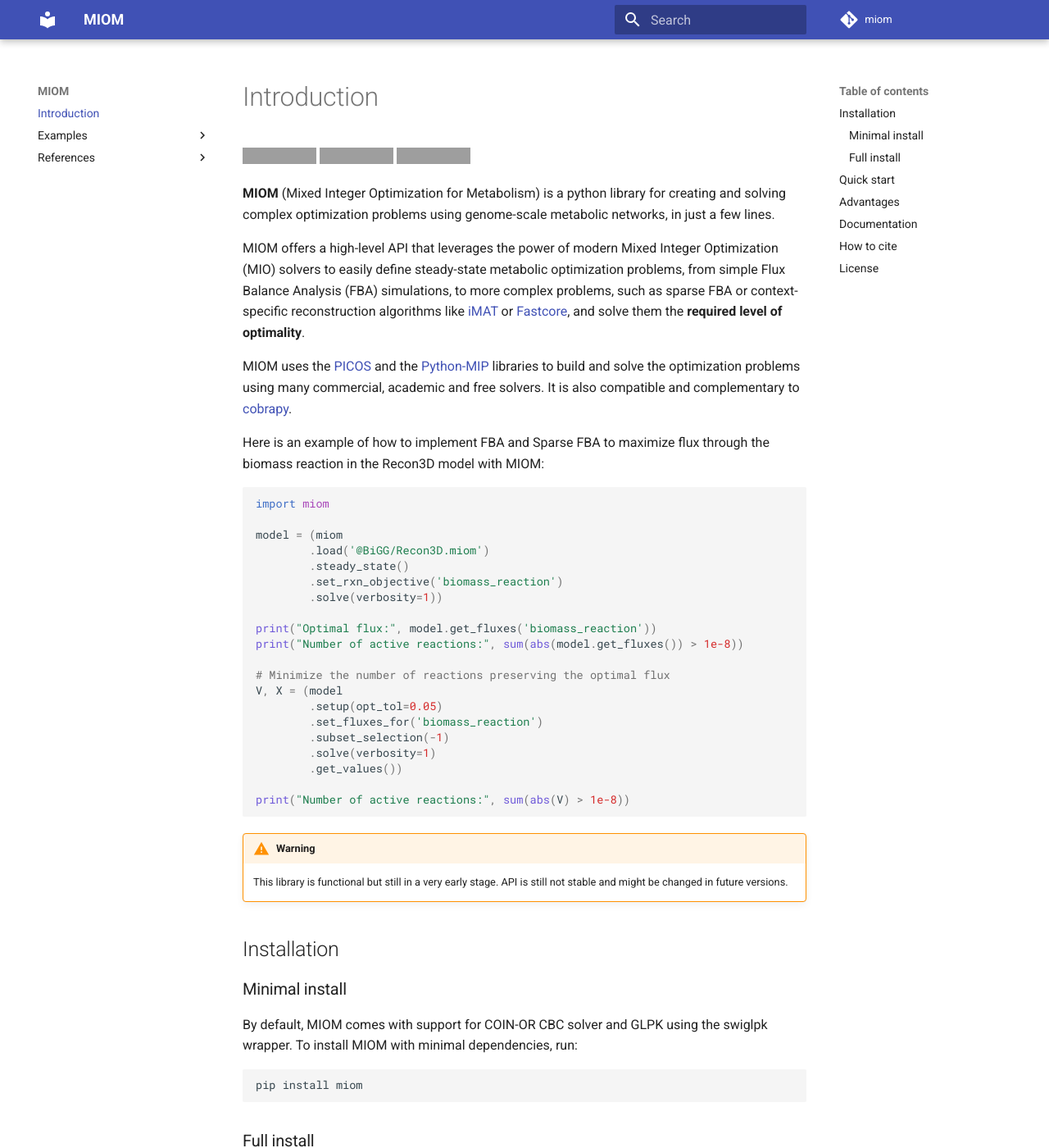
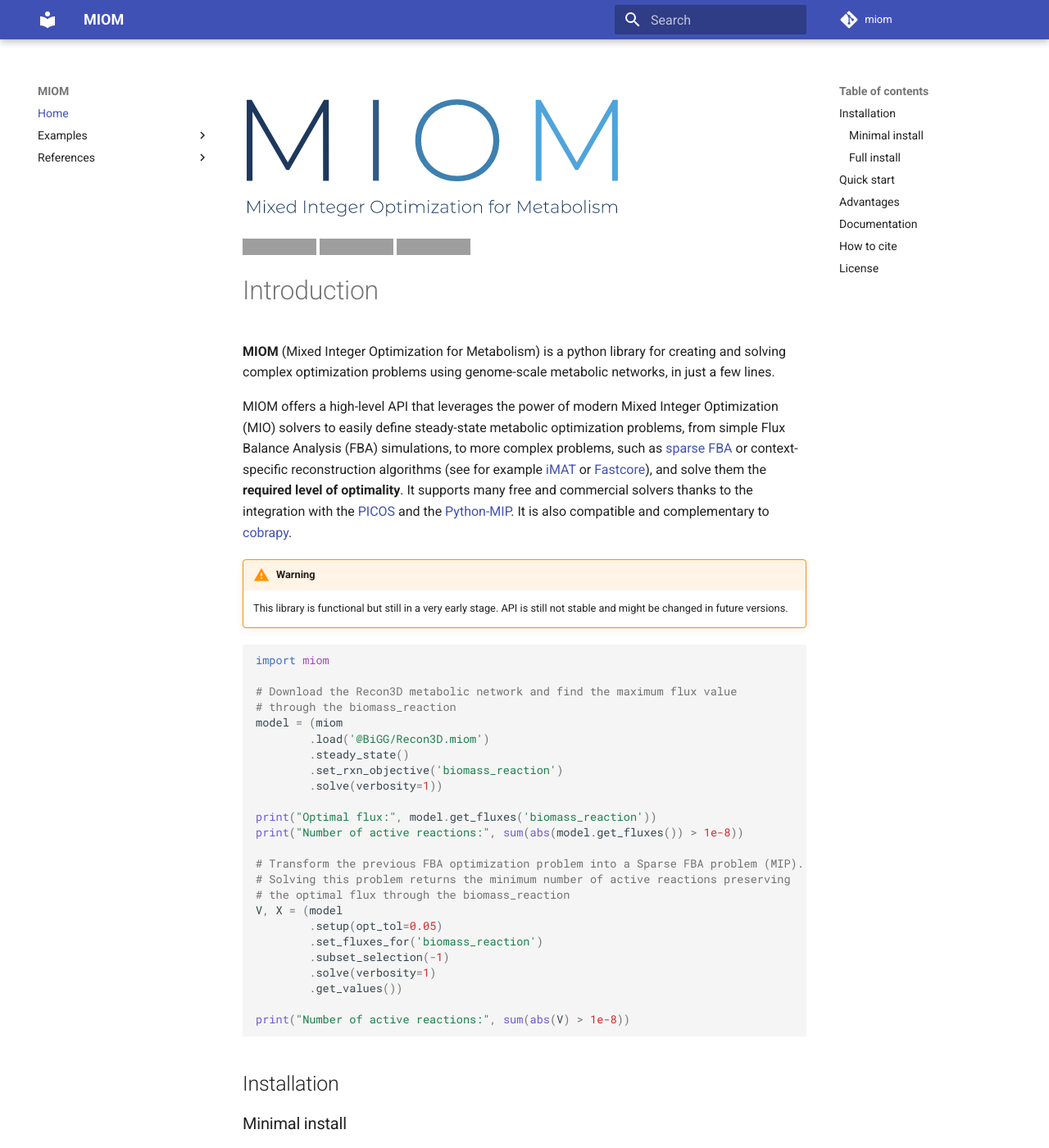
Before and after one commit to MetExplore/miom, an MkDocs documentation site: the page built from docs/index.md, in a window 1280 px wide and 1400 px high. Shown: the whole window at 82% size. Built offline with MkDocs 1.6.1 and Material for MkDocs 9.7.7, drawn with Linux system fonts in a browser that asks for light colours; comment, search, counter and statistics services are not loaded; the version menu is left out; some of the changed text lies outside the part shown; grey boxes are pictures that could not be loaded.

Commit message:
Update docs

````diff
--- a/docs/index.md
+++ b/docs/index.md
@@ -1,19 +1,24 @@
+<a href="https://metexplore.github.io/miom"><img src="assets/img/miom_v1_fit.png" alt="MIOM" title="MIOM: Mixed Integer Optimization for Metabolism"/></a>
+
+[![Try It Online](https://colab.research.google.com/assets/colab-badge.svg)](https://colab.research.google.com/drive/1JAOEHLlRCW8GziIpBqkFwJL2ha3OEOWJ?usp=sharing)
+[![PyPI](https://img.shields.io/pypi/v/miom?style=flat-square&label=PyPI&logo=pypi&logoColor=white)](https://pypi.org/project/miom/)
+![Tests](https://github.com/metexplore/miom/actions/workflows/unit-tests.yml/badge.svg)
+
 # Introduction
-[![Try It Online](https://colab.research.google.com/assets/colab-badge.svg)](https://colab.research.google.com/drive/1JAOEHLlRCW8GziIpBqkFwJL2ha3OEOWJ?usp=sharing)
-[![PyPI version](https://badge.fury.io/py/miom.svg)](https://badge.fury.io/py/miom)
-![Tests](https://github.com/metexplore/miom/actions/workflows/unit-tests.yml/badge.svg)
 
 __MIOM__ (Mixed Integer Optimization for Metabolism) is a python library for creating and solving complex optimization problems using genome-scale metabolic networks, in just a few lines.
 
-MIOM offers a high-level API that leverages the power of modern Mixed Integer Optimization (MIO) solvers to easily define steady-state metabolic optimization problems, from simple Flux Balance Analysis (FBA) simulations, to more complex problems, such as sparse FBA or context-specific reconstruction algorithms like [iMAT](examples/imat.md) or [Fastcore](examples/fastcore.md), and solve them the __required level of optimality__.
+MIOM offers a high-level API that leverages the power of modern Mixed Integer Optimization (MIO) solvers to easily define steady-state metabolic optimization problems, from simple Flux Balance Analysis (FBA) simulations, to more complex problems, such as [sparse FBA](https://metexplore.github.io/miom/examples/sparse_fba/) or context-specific reconstruction algorithms (see for example [iMAT](https://metexplore.github.io/miom/examples/imat/) or [Fastcore](https://metexplore.github.io/miom/examples/fastcore/)), and solve them the __required level of optimality__. It supports many free and commercial solvers thanks to the integration with the [PICOS](https://picos-api.gitlab.io/picos/) and the [Python-MIP](https://www.python-mip.com/). It is also compatible and complementary to [cobrapy](https://opencobra.github.io/cobrapy/).
 
-MIOM uses the [PICOS](https://picos-api.gitlab.io/picos/) and the [Python-MIP](https://www.python-mip.com/) libraries to build and solve the optimization problems using many commercial, academic and free solvers. It is also compatible and complementary to [cobrapy](https://opencobra.github.io/cobrapy/).
 
-Here is an example of how to implement FBA and Sparse FBA to maximize flux through the biomass reaction in the Recon3D model with MIOM:
+!!! warning
+    This library is functional but still in a very early stage. API is still not stable and might be changed in future versions.
 
 ```python
 import miom
 
+# Download the Recon3D metabolic network and find the maximum flux value
+# through the biomass_reaction
 model = (miom
         .load('@BiGG/Recon3D.miom')
         .steady_state()
@@ -23,7 +28,9 @@
 print("Optimal flux:", model.get_fluxes('biomass_reaction'))
 print("Number of active reactions:", sum(abs(model.get_fluxes()) > 1e-8))
 
-# Minimize the number of reactions preserving the optimal flux
+# Transform the previous FBA optimization problem into a Sparse FBA problem (MIP).
+# Solving this problem returns the minimum number of active reactions preserving
+# the optimal flux through the biomass_reaction
 V, X = (model
         .setup(opt_tol=0.05)
         .set_fluxes_for('biomass_reaction')
@@ -34,8 +41,6 @@
 print("Number of active reactions:", sum(abs(V) > 1e-8))
 ```
 
-!!! warning
-    This library is functional but still in a very early stage. API is still not stable and might be changed in future versions.
 
 ## Installation
 
@@ -169,7 +174,7 @@
 
 ## Documentation
 
-The documentation of the library can be found at https://metexplore.github.io/miom/
+The documentation of the library can be found at [https://metexplore.github.io/miom/](https://metexplore.github.io/miom/)
 
 ## How to cite
 
````
Also changed, not shown: docs/assets/img/miom_v1_fit.png (added).
